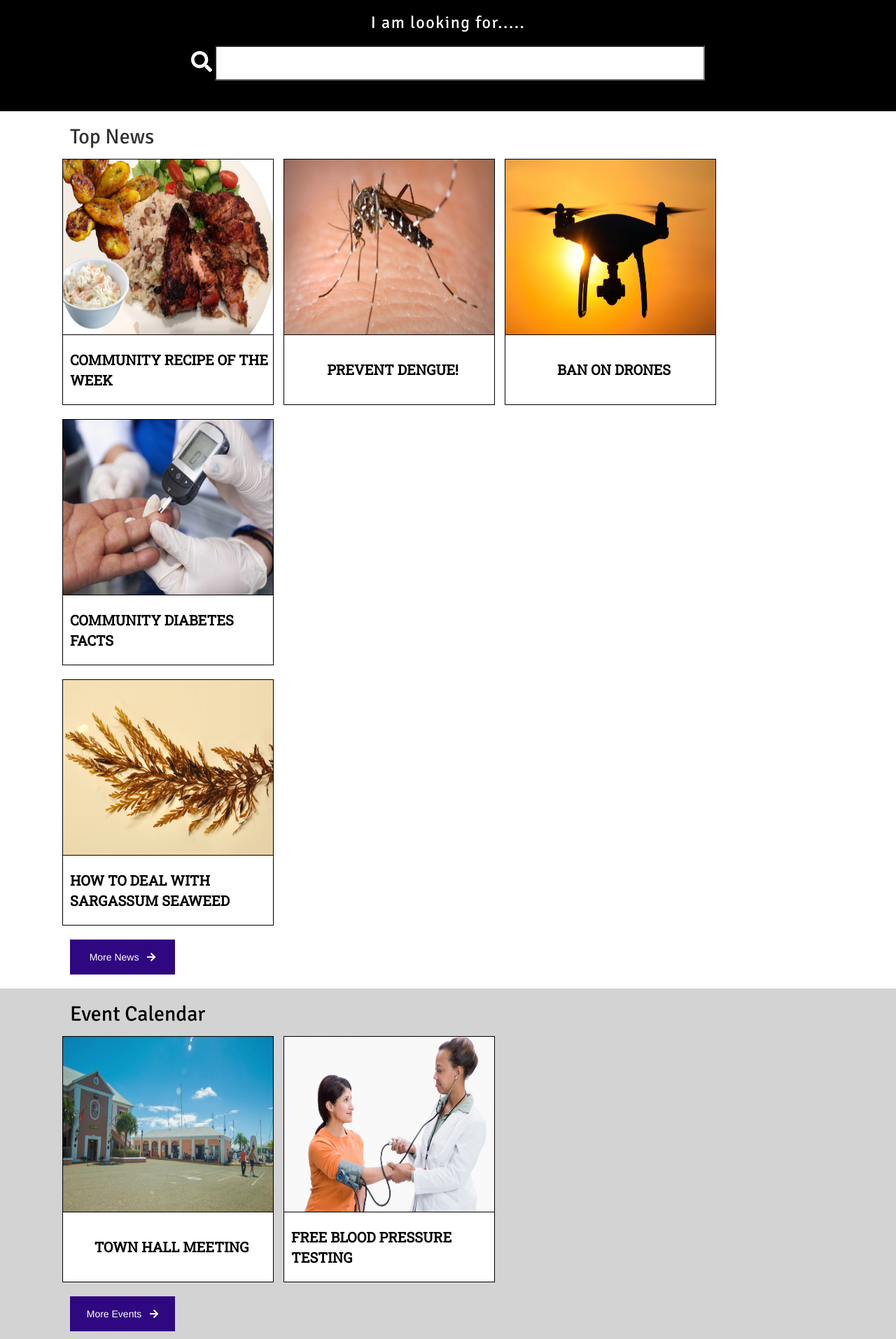
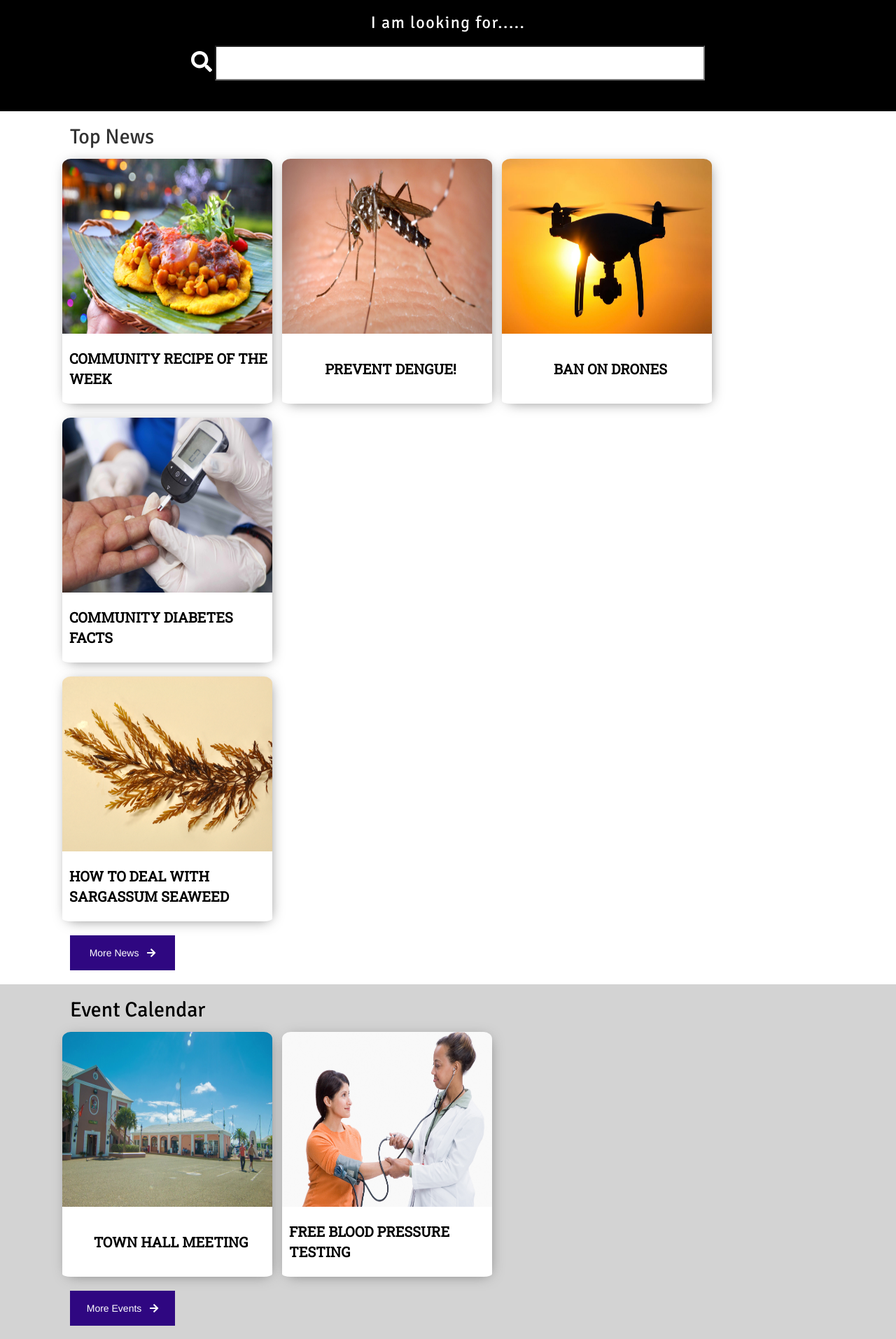
Before and after one commit to agill12/saint_peter_gis, a Django app: page / in a window 1280 px wide. Shown: the part 576-2490 px from the top of the page at 70% size. Run offline with Django 3.2, Linux system fonts and the light colour scheme; data comes from the database, SQL or seed files in the repository; both versions use the stored data as it was after the commit; style sheets or scripts are compiled from the project's sources; some libraries are stand-ins or nearby versions.

Commit message:
CHANGED NEWS CARD STYLE

```diff
--- a/home/static/home/styles.less
+++ b/home/static/home/styles.less
@@ -149,7 +149,10 @@ background-position: center;
     width:auto;
     padding-right:0px;
     padding-left:0px;
-    border:1px solid black;
+    -webkit-box-shadow: 2px 3px 18px -4px rgba(125,125,125,0.91);
+-moz-box-shadow: 2px 3px 18px -4px rgba(125,125,125,0.91);
+box-shadow: 2px 3px 18px -4px rgba(125,125,125,0.91);
+border-radius:5%;
 
     margin-bottom: 20px;
     margin-right: 10px;
@@ -160,7 +163,8 @@ background-position: center;
 .index-post-image{
     width:300px;
     height:250px;
-
+    border-top-left-radius:4%;
+    border-top-right-radius:4%;
 
 }
 .title-container{
@@ -174,9 +178,10 @@ background-position: center;
     color:black;
     font-family: 'Roboto Slab', serif;
     text-transform: uppercase;
-    border-top:1px solid black;
+
     background-color: white;
-
+    border-bottom-left-radius:4%;
+    border-bottom-right-radius:4%;
 
 }
 
```
Also changed, not shown: db.sqlite3, media/images/Caribbean-Dinner.jpg.
